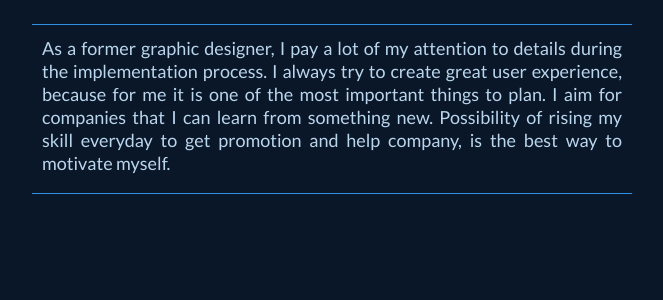
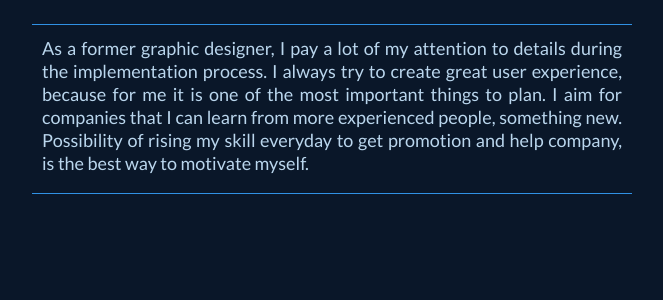
Before and after one commit to 965750/portfolio, a PHP site: page / in a window 1280 px wide; the page is wider, and only the part inside the window is pictured. Shown: the part 1527-1827 px from the top of that part, without its empty margins (308-971 px from the left). Run offline with PHP 8.4, Linux system fonts and the light colour scheme; some libraries are stand-ins or nearby versions.

Commit message:
beta release

```diff
--- a/src/index.php
+++ b/src/index.php
@@ -67,11 +67,13 @@
         <title>Adrian Zajac - Portfolio</title>
         <link href="img/favicon.ico" rel="shortcut icon" type="image/x-icon" />
         <link href="https://fonts.googleapis.com/css?family=Lato:400,700&amp;subset=latin-ext" rel="stylesheet">
-        <link href="https://use.fontawesome.com/releases/v5.0.8/css/all.css" rel="stylesheet">
         <link rel="stylesheet" href="css/style.css">
         <link rel="stylesheet" href="css/styleBar.css">
         <meta name="viewport" content="width=device-width, user-scalable=no, initial-scale=1.0, maximum-scale=1.0, minimum-scale=1.0">
         <script src="https://code.jquery.com/jquery-3.3.1.min.js" integrity="sha256-FgpCb/KJQlLNfOu91ta32o/NMZxltwRo8QtmkMRdAu8=" crossorigin="anonymous"></script>
+        <link rel="stylesheet" href="https://use.fontawesome.com/releases/v5.0.8/css/all.css" integrity="sha384-3AB7yXWz4OeoZcPbieVW64vVXEwADiYyAEhwilzWsLw+9FgqpyjjStpPnpBO8o8S" crossorigin="anonymous">
+
+
     </head>
 
     <body>
@@ -387,7 +389,7 @@
                         </section>
                     </article>
                     <section class="meTextCont">
-                        <span>As a former graphic designer, I pay a lot of my attention to details during the implementation process. I always try to create great user experience, because for me it is one of the most important things to plan. I aim for companies that I can learn from something new. Possibility of rising my skill everyday to get promotion and help company, is the best way to motivate myself.</span>
+                        <span>As a former graphic designer, I pay a lot of my attention to details during the implementation process. I always try to create great user experience, because for me it is one of the most important things to plan. I aim for companies that I can learn from more experienced people, something new. Possibility of rising my skill everyday to get promotion and help company, is the best way to motivate myself.</span>
                     </section>
                 </article>
                 <article class="rotCont">
@@ -433,7 +435,7 @@
                 <article class="projects">
                     <h1 class="artiHeader">My Projects</h1>
                     <section class="cardsCont">
-                        <div class="singleCard">
+                        <a href="http://adrianzajac.warszawa.pl/stomato/" class="singleCard">
                             <div class="cardTop">
                                 <h3>Single Page Site</h3>
                                 <span>11.2017</span>
@@ -442,8 +444,8 @@
                                     <img src="img/stomato+.jpg">
                                 </div>
                             </div>
-                        </div>
-                        <div class="singleCard">
+                        </a>
+                        <a href="http://adrianzajac.warszawa.pl/vue_shop_beta/" class="singleCard">
                             <div class="cardTop">
                                 <h3>Vue.js Shop</h3>
                                 <span>02.2018</span>
@@ -452,8 +454,8 @@
                                     <img src="img/radam.jpg">
                                 </div>
                             </div>
-                        </div>
-                        <div class="singleCard">
+                        </a>
+                        <a href="http://adrianzajac.warszawa.pl/agency/" class="singleCard">
                             <div class="cardTop">
                                 <h3>Single Page Site</h3>
                                 <span>10.2017</span>
@@ -462,7 +464,7 @@
                                     <img src="img/service.jpg">
                                 </div>
                             </div>
-                        </div>
+                        </a>
                     </section>
                 </article>
             </article>
```
